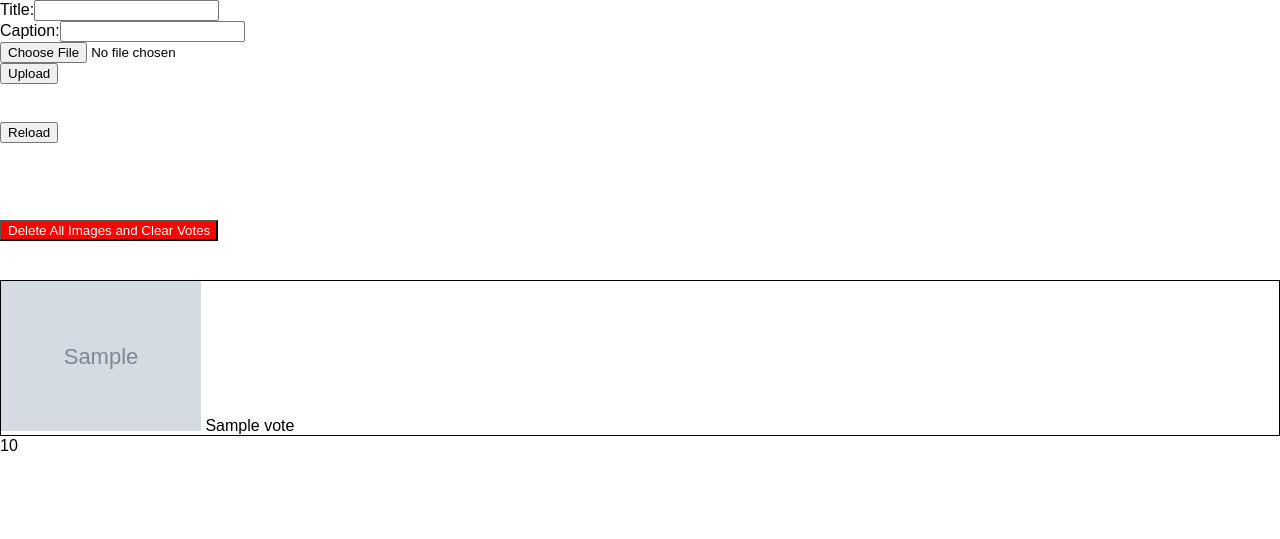
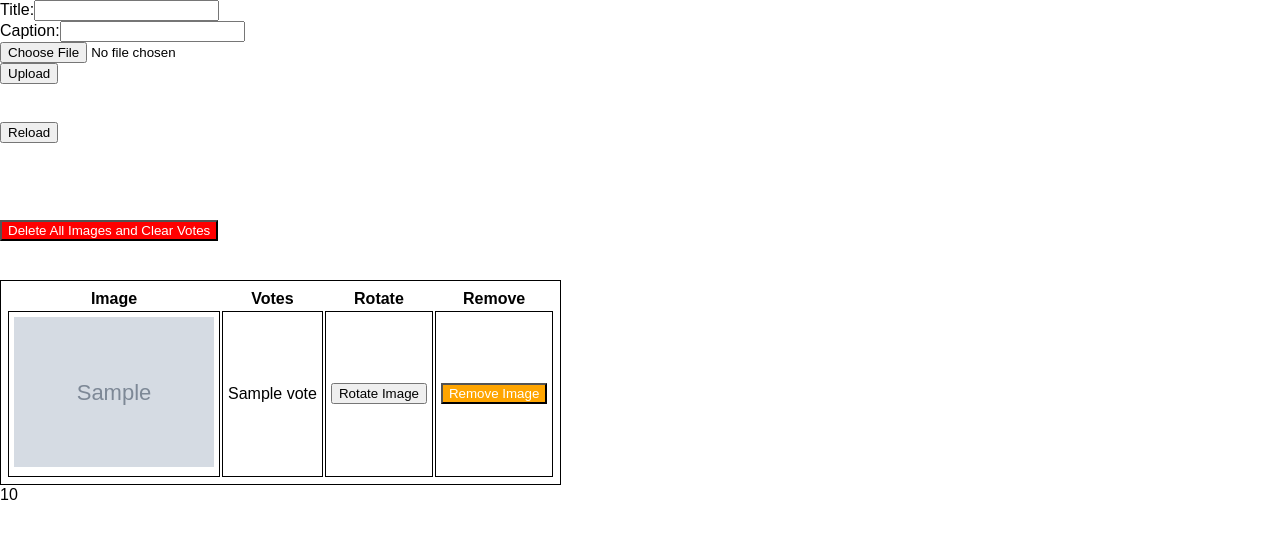
Before and after one commit to johanvandegriff/VotePho.me, a Flask app: template templates/admin.html in a window 1280 px wide. Shown: the top 539 px of the page. Run offline with Flask 2, Linux system fonts and the light colour scheme; the template is opened without the code that fills it: most values are stand-ins (such as "Sample title", 1, 10 or a date in 2020); grey boxes marked "Sample" are stand-in pictures.

Commit message:
button to delete individual image, cleaned up admin interface

```diff
--- a/routes.py
+++ b/routes.py
@@ -1,6 +1,7 @@
 #!/usr/bin/python3
 from flask import Flask, request, render_template, url_for
 import json, os, random
+from PIL import Image
 
 TITLE = "VotePho.me - Vote for a Photo" #site title, used in the title bar and the heading within the page
 
@@ -105,6 +106,14 @@ def admin():
             os.remove("static/images/"+image)
         os.remove("static/images/votes.json")
 
+    if "remove" in request.form and request.form["remove"] == "yes":
+        image = request.form["img"]
+        os.remove("static/images/"+image)
+
+    if "rotate" in request.form and request.form["rotate"] == "yes":
+        image = request.form["img"]
+        # os.remove("static/images/"+image)
+
 
     # create image directory if not found
     if not os.path.isdir(target):
--- a/static/css/original.css
+++ b/static/css/original.css
@@ -29,6 +29,16 @@ img {
 	color: white;
 	background: #171;
 	font-size: 20px;
+}
+
+table {
+	border: 1px solid black;
+	padding: 5px;
+}
+
+td {
+	border: 1px solid black;
+	padding: 5px;
 }
 
 /* Navigation
--- a/templates/admin.html
+++ b/templates/admin.html
@@ -26,12 +26,26 @@
 
 <br/><br/>
 
+<table>
+	<thead><tr><th>Image</th><th>Votes</th><th>Rotate</th><th>Remove</th></tr></thead>
+<tbody>
 {% for image in images %}
-<div style="border: 1px solid black">
-<img style="height: 150px" src="/static/images/{{ image }}">
-{{ votes[image] }}
-</div>
+<tr>
+<td><img style="height: 150px" src="/static/images/{{ image }}"></td>
+<td>{{ votes[image] }}</td>
+<td><form method="POST">
+	<input type="submit" value="Rotate Image">
+	<input type="hidden" name="img" value="{{ image }}">
+	<input type="hidden" name="rotate" value="yes">
+</form></td>
+<td><form method="POST">
+	<input type="submit" value="Remove Image" style="color: white; background: orange">
+	<input type="hidden" name="img" value="{{ image }}">
+	<input type="hidden" name="remove" value="yes">
+</form></td>
+</tr>
 {% endfor %}
+</tbody></table>
 
 {{ votes }}
 
```
